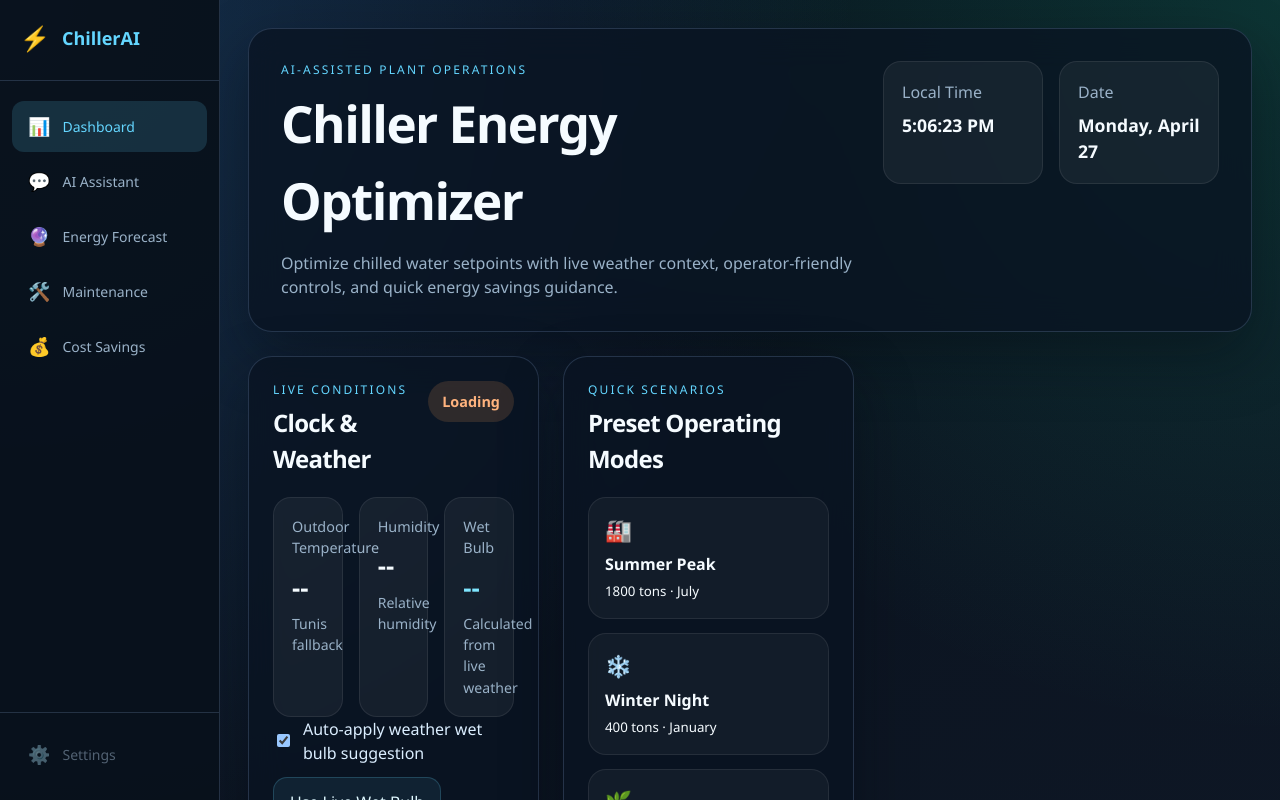
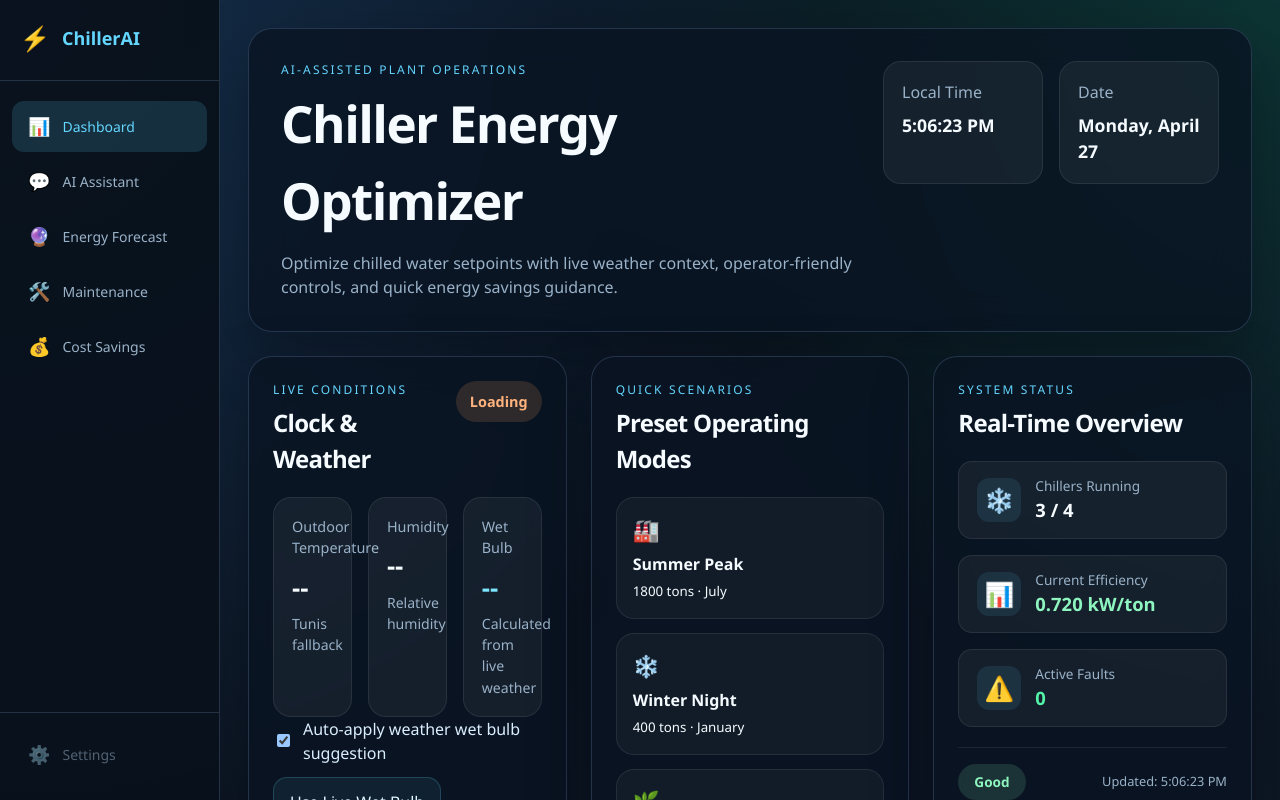
Before and after one commit to DevNumb/YorkChilllerMLproject, a React (Vite) app: page / in a window 1280 px wide. Shown: the top 800 px of the page. Built offline with nearby package versions, Linux system fonts and the light colour scheme; no server answers.

Commit message:
Redesign Dashboard layout with new grid structure and System Status card

```diff
--- a/src/pages/Dashboard.jsx
+++ b/src/pages/Dashboard.jsx
@@ -630,9 +630,57 @@ export default function Dashboard() {
     URL.revokeObjectURL(url);
   }
 
+// System Status Card Component
+function SystemStatusCard({ chillersRunning, efficiency, faultCount }) {
+  const efficiencyStatus = efficiency < 0.65 ? 'Optimal' : efficiency < 0.75 ? 'Good' : efficiency < 0.85 ? 'Fair' : 'Poor';
+  const efficiencyColor = efficiency < 0.65 ? '#53f2a8' : efficiency < 0.75 ? '#8ef5bf' : efficiency < 0.85 ? '#f7df72' : '#ff6b7d';
+
+  return (
+    <div className="system-status-card">
+      <div className="system-status-header">
+        <p className="section-label">System Status</p>
+        <h2>Real-Time Overview</h2>
+      </div>
+      <div className="system-status-grid">
+        <div className="status-item">
+          <span className="status-icon">❄️</span>
+          <div className="status-info">
+            <span className="status-label">Chillers Running</span>
+            <strong className="status-value">{chillersRunning} / 4</strong>
+          </div>
+        </div>
+        <div className="status-item">
+          <span className="status-icon">📊</span>
+          <div className="status-info">
+            <span className="status-label">Current Efficiency</span>
+            <strong className="status-value" style={{ color: efficiencyColor }}>{efficiency.toFixed(3)} kW/ton</strong>
+          </div>
+        </div>
+        <div className="status-item">
+          <span className="status-icon">⚠️</span>
+          <div className="status-info">
+            <span className="status-label">Active Faults</span>
+            <strong className="status-value" style={{ color: faultCount > 0 ? '#ff6b7d' : '#53f2a8' }}>{faultCount}</strong>
+          </div>
+        </div>
+      </div>
+      <div className="system-status-footer">
+        <span className="efficiency-badge" style={{ backgroundColor: `${efficiencyColor}22`, color: efficiencyColor }}>
+          {efficiencyStatus}
+        </span>
+        <span className="last-update">Updated: {new Date().toLocaleTimeString()}</span>
+      </div>
+    </div>
+  );
+}
+
+// ...existing code...
+
   return (
     <div className="dashboard-page">
       <div className="background-grid" />
+
+      {/* TOP ROW: Header */}
       <header className="hero-card glass-card">
         <div>
           <p className="eyebrow">AI-Assisted Plant Operations</p>
@@ -654,7 +702,12 @@ export default function Dashboard() {
         </div>
       </header>
 
-      <main className="dashboard-grid">
+      {/* NEW LAYOUT: CSS Grid with gap: 1.5rem */}
+      <main className="dashboard-grid-redesign">
+
+        {/* ROW 1: 3 Columns */}
+        <div className="grid-row row-3-cols">
+          {/* Column 1: LIVE CONDITIONS */}
           <section className="glass-card panel-stack">
             <div className="section-title-row">
               <div>
@@ -707,6 +760,7 @@ export default function Dashboard() {
             {weather.error ? <p className="inline-note">{weather.error}</p> : null}
           </section>
 
+          {/* Column 2: QUICK SCENARIOS */}
           <section className="glass-card panel-stack">
             <div className="section-title-row">
               <div>
@@ -727,6 +781,17 @@ export default function Dashboard() {
             </div>
           </section>
 
+          {/* Column 3: SYSTEM STATUS (NEW) */}
+          <SystemStatusCard
+            chillersRunning={inputs.chillers_running}
+            efficiency={result?.result?.currentEfficiency ?? 0.72}
+            faultCount={0}
+          />
+        </div>
+
+        {/* ROW 2: 2 Columns */}
+        <div className="grid-row row-2-cols">
+          {/* Column 1: OPTIMIZATION INPUTS */}
           <section className="glass-card panel-stack input-panel">
             <div className="section-title-row">
               <div>
@@ -856,6 +921,7 @@ export default function Dashboard() {
             {error ? <p className="error-banner">{error}</p> : null}
           </section>
 
+          {/* Column 2: OPTIMIZATION OUTPUT */}
           <section className="glass-card panel-stack result-panel print-surface">
             <div className="section-title-row">
               <div>
@@ -943,7 +1009,10 @@ export default function Dashboard() {
               </div>
             )}
           </section>
+        </div>
 
+        {/* ROW 3: Full Width - LOCAL HISTORY */}
+        <div className="grid-row row-full">
           <section className="glass-card panel-stack history-panel">
             <div className="section-title-row">
               <div>
@@ -986,6 +1055,8 @@ export default function Dashboard() {
               </div>
             )}
           </section>
+        </div>
+
       </main>
     </div>
   );
--- a/src/styles.css
+++ b/src/styles.css
@@ -166,6 +166,141 @@ button {
   grid-template-columns: 1.05fr 1.05fr 1.35fr;
   gap: 24px;
   align-items: start;
+}
+
+/* NEW REDESIGNED LAYOUT STYLES */
+.dashboard-grid-redesign {
+  display: flex;
+  flex-direction: column;
+  gap: 1.5rem;
+}
+
+.grid-row {
+  display: grid;
+  gap: 1.5rem;
+}
+
+.row-3-cols {
+  grid-template-columns: repeat(3, 1fr);
+}
+
+.row-2-cols {
+  grid-template-columns: 1fr 1fr;
+}
+
+.row-full {
+  grid-template-columns: 1fr;
+}
+
+/* System Status Card */
+.system-status-card {
+  background: var(--bg-panel);
+  border: 1px solid var(--border);
+  border-radius: 24px;
+  padding: 24px;
+  backdrop-filter: blur(18px);
+  box-shadow: var(--shadow);
+}
+
+.system-status-header {
+  margin-bottom: 20px;
+}
+
+.system-status-header .section-label {
+  margin: 0 0 6px;
+  text-transform: uppercase;
+  letter-spacing: 0.18em;
+  font-size: 0.75rem;
+  color: var(--accent);
+}
+
+.system-status-header h2 {
+  margin: 0;
+  font-weight: 700;
+  letter-spacing: -0.03em;
+}
+
+.system-status-grid {
+  display: flex;
+  flex-direction: column;
+  gap: 16px;
+  margin-bottom: 20px;
+}
+
+.status-item {
+  display: flex;
+  align-items: center;
+  gap: 14px;
+  background: rgba(255, 255, 255, 0.05);
+  border: 1px solid rgba(255, 255, 255, 0.08);
+  border-radius: 14px;
+  padding: 14px 18px;
+}
+
+.status-icon {
+  font-size: 1.5rem;
+  width: 44px;
+  height: 44px;
+  display: flex;
+  align-items: center;
+  justify-content: center;
+  background: rgba(100, 214, 255, 0.1);
+  border-radius: 12px;
+}
+
+.status-info {
+  display: flex;
+  flex-direction: column;
+}
+
+.status-label {
+  font-size: 0.85rem;
+  color: var(--muted);
+}
+
+.status-value {
+  font-size: 1.15rem;
+  font-weight: 600;
+}
+
+.system-status-footer {
+  display: flex;
+  justify-content: space-between;
+  align-items: center;
+  padding-top: 16px;
+  border-top: 1px solid rgba(255, 255, 255, 0.08);
+}
+
+.efficiency-badge {
+  padding: 8px 16px;
+  border-radius: 999px;
+  font-size: 0.85rem;
+  font-weight: 600;
+}
+
+.last-update {
+  font-size: 0.8rem;
+  color: var(--muted);
+}
+
+/* Responsive */
+@media (max-width: 1200px) {
+  .row-3-cols {
+    grid-template-columns: repeat(2, 1fr);
+  }
+  .row-3-cols > *:nth-child(3) {
+    grid-column: span 2;
+  }
+}
+
+@media (max-width: 900px) {
+  .row-3-cols,
+  .row-2-cols {
+    grid-template-columns: 1fr;
+  }
+  .row-3-cols > *:nth-child(3) {
+    grid-column: span 1;
+  }
 }
 
 .panel-stack {
```
Lines whose indentation alone changed are shown as unchanged.
